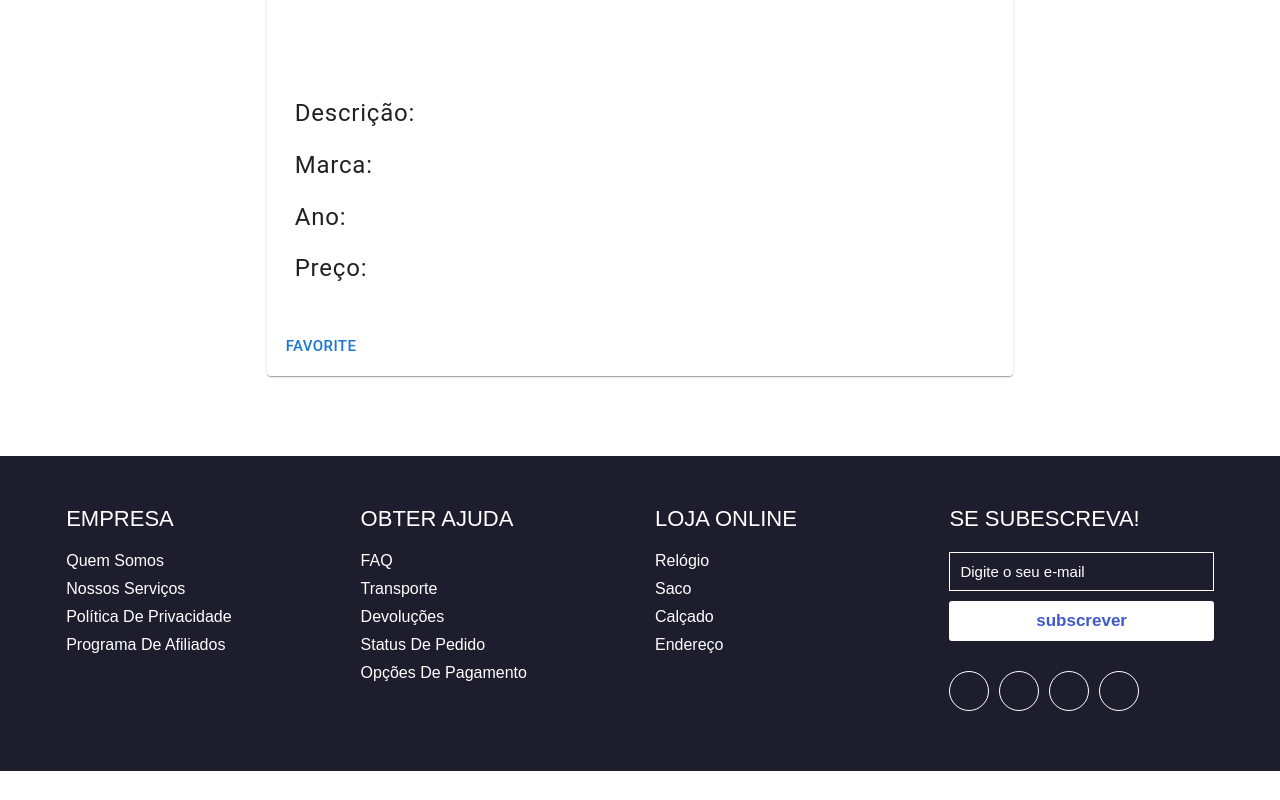
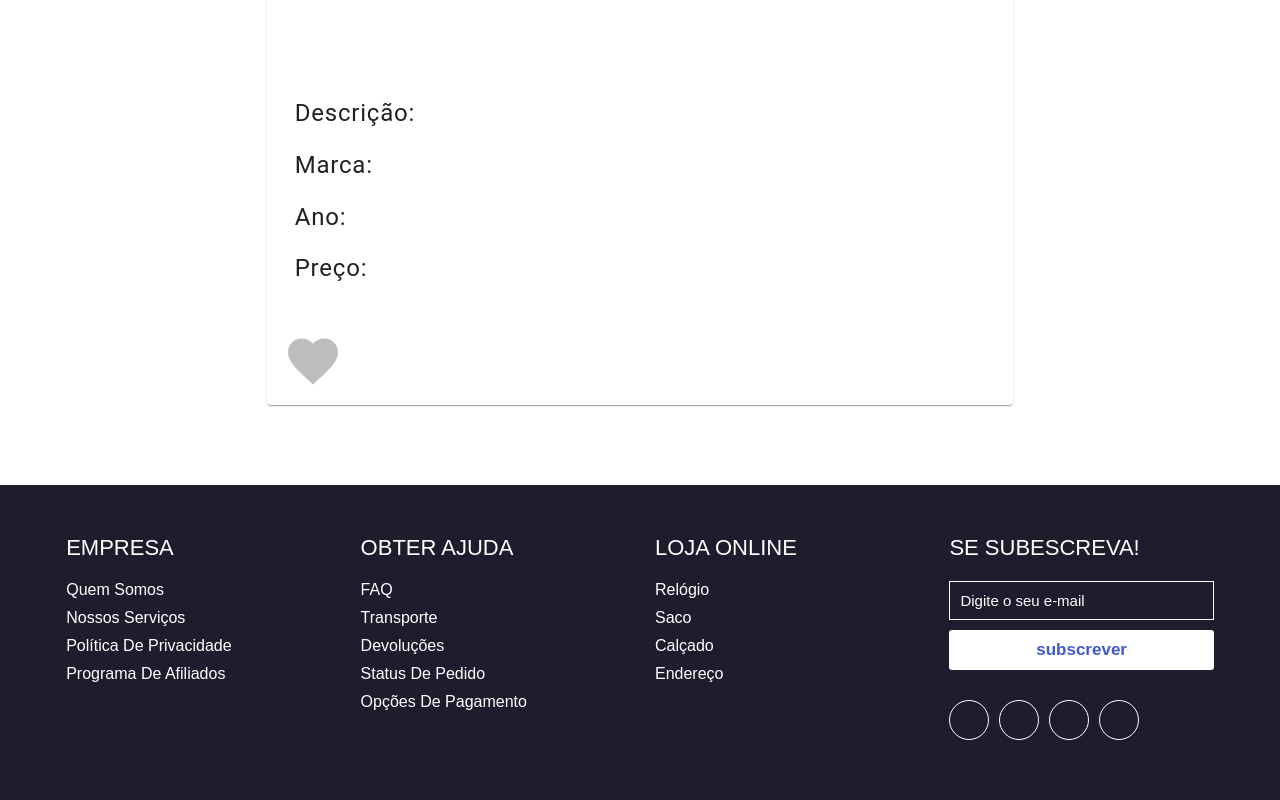
Before and after one commit to Hemerson-Rocha/AutoMercado, a React (Vite) app: page /cardetailed/1 in a window 1280 px wide. Shown: the part 593-1393 px from the top of the page. Before the commit the page ends 1364 px from the top, so only its background shows below. Built offline with nearby package versions, Linux system fonts and the light colour scheme; no server answers.

Commit message:
real finish favorite button

```diff
--- a/bd/bdCars.json
+++ b/bd/bdCars.json
@@ -98,8 +98,7 @@
       "name": "hemer2",
       "password": "222222",
       "favoriteCars": [
-        "1",
-        "OkT2eBq"
+        "o_6qrRT"
       ]
     },
     {
--- a/src/components/CardCar/CardCar.tsx
+++ b/src/components/CardCar/CardCar.tsx
@@ -26,8 +26,8 @@ const CardCar = ({ car, setCars }: CardProps) => {
     userAddFavorite?.favoriteCars.push(idCar)
     setAuth(userAddFavorite)
     api.put(`/users/${auth?.id}`, userAddFavorite)
+    setCallGet(' ')
     console.log(callGet);
-    setCallGet(' ')
   }
 
   const handleUnfavorite = ( idCar: string ) => {
@@ -36,7 +36,8 @@ const CardCar = ({ car, setCars }: CardProps) => {
     userRemoveFavorite.favoriteCars.splice(index!, 1);
     setAuth(userRemoveFavorite)
     api.put(`/users/${auth?.id}`, userRemoveFavorite)
-    setCallGet(' ')
+
+    setCallGet('1')
     const { getedCars } = GetCars()
     setCars(getedCars)
   }
--- a/src/pages/DetailedCar/DetailedCar.tsx
+++ b/src/pages/DetailedCar/DetailedCar.tsx
@@ -1,16 +1,19 @@
 import { useParams } from "react-router-dom"
-import { useEffect, useState } from "react";
+import { useContext, useEffect, useState } from "react";
 import { api } from "../../lib/axios";
 import { CarType } from "../../models/interfaces/ResultApi";
 import { Button, Card, CardActions, CardContent, CardMedia, Grid, Typography } from "@mui/material";
-// import { api } from "./axios";
-// import { CarType } from "../models/interfaces/ResultApi";
+import { AuthContext } from "../../contexts/AuthContext";
+
+import FavoriteIcon from '@mui/icons-material/Favorite';
 
 
 const DetailedCar = ( ) => {
     const { id } = useParams()
+    const [car, setCar] = useState<CarType>()
 
-    const [car, setCar] = useState<CarType>()
+    const { auth, setAuth } = useContext(AuthContext)
+    const [callGet, setCallGet] = useState('')
 
     useEffect(() => {
         api.get('/cars/' + id)
@@ -21,6 +24,24 @@ const DetailedCar = ( ) => {
             console.log(`Error in get by API. ${err}`);
         })
     }, [id]);
+
+    const handleFavorite = ( idCar: string ) => {
+        const userAddFavorite = auth
+        userAddFavorite?.favoriteCars.push(idCar)
+        setAuth(userAddFavorite)
+        api.put(`/users/${auth?.id}`, userAddFavorite)
+        console.log(callGet);
+        setCallGet(' ')
+      }
+
+      const handleUnfavorite = ( idCar: string ) => {
+        const userRemoveFavorite = auth!
+        const index = auth?.favoriteCars.indexOf(idCar)
+        userRemoveFavorite.favoriteCars.splice(index!, 1);
+        setAuth(userRemoveFavorite)
+        api.put(`/users/${auth?.id}`, userRemoveFavorite)
+        setCallGet(' ')
+      }
 
   return (
     <Grid container marginY={10}>
@@ -64,7 +85,16 @@ const DetailedCar = ( ) => {
                 </Typography>
                 </CardContent>
                 <CardActions>
-                <Button size="large">favorite</Button>
+                { car &&
+                auth?.favoriteCars.includes(car.id) ? (
+                    <Button onClick={() => handleUnfavorite(car.id)}>
+                        <FavoriteIcon sx={{fontSize: '60px'}} color='error' />
+                    </Button>
+                ) : (
+                    <Button onClick={() => handleFavorite(car!.id)}>
+                        <FavoriteIcon sx={{fontSize: '60px'}} color='disabled' />
+                    </Button>
+                )}
                 </CardActions>
             </Card>
         </Grid>
```
